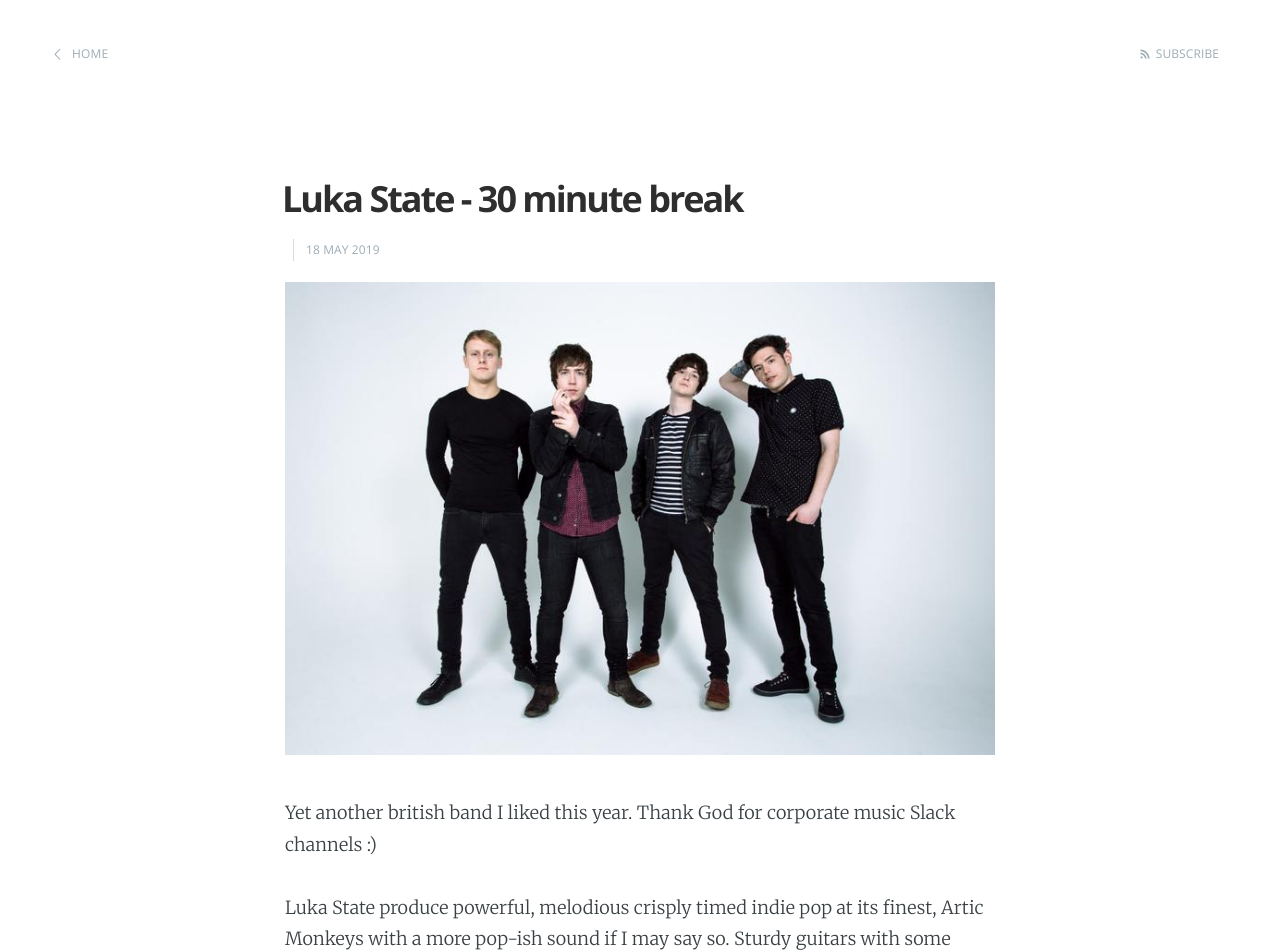
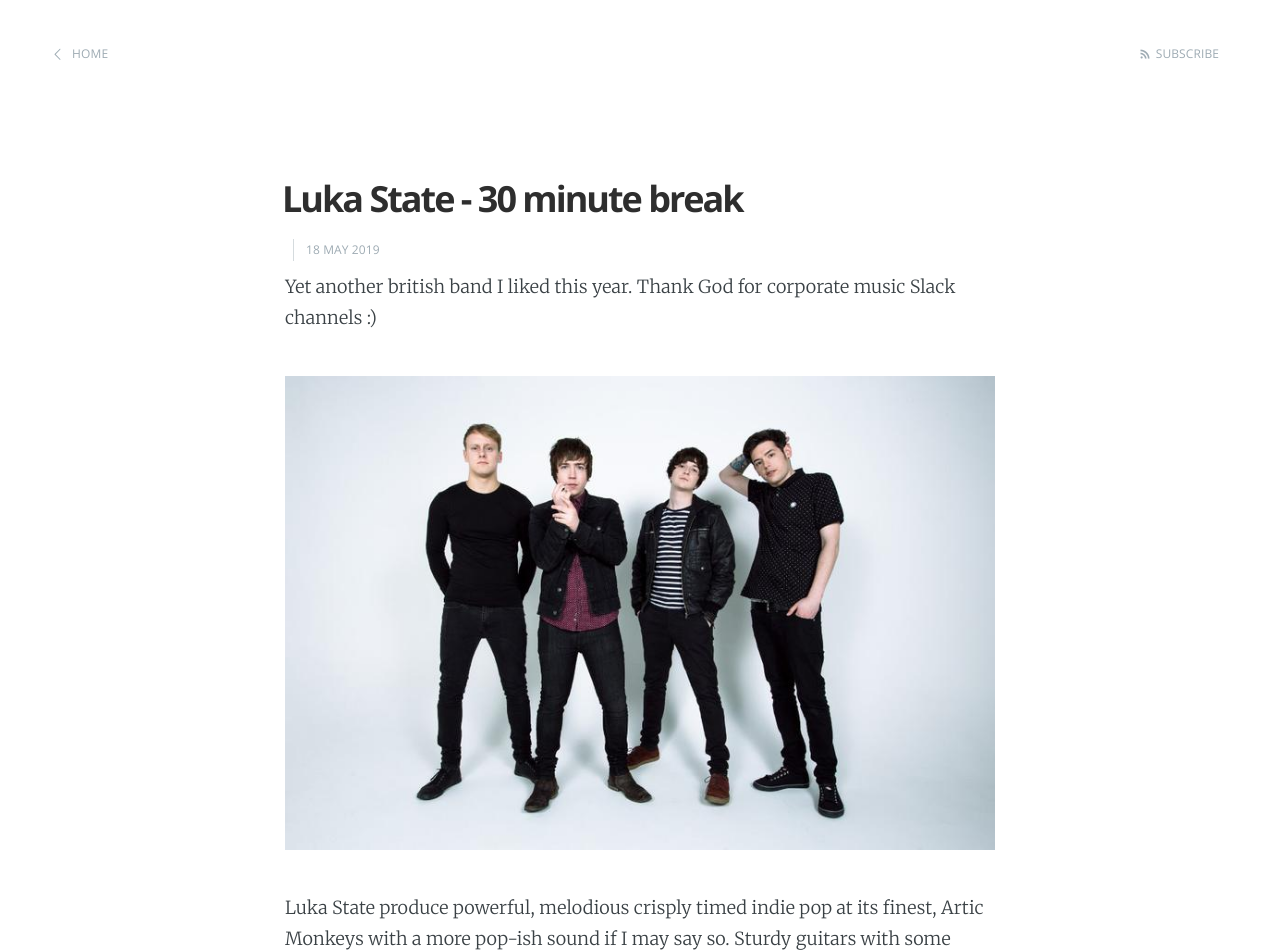
Before and after one commit to ang3lkar/little-blue-fox.com, a Jekyll site: the page built from _posts/2019-05-18-luka-state-30-minute-break.md, in a window 1280 px wide. Shown: the top 952 px of the page. Built offline with Jekyll 4.4.1, drawn with Linux system fonts in a browser that asks for light colours.

Commit message:
Move image

```diff
--- a/_posts/2019-05-18-luka-state-30-minute-break.md
+++ b/_posts/2019-05-18-luka-state-30-minute-break.md
@@ -4,9 +4,9 @@ title: Luka State - 30 minute break
 date: 2019-05-18 18:34 +0300
 ---
 
+Yet another british band I liked this year. Thank God for corporate music Slack channels :)
+
 ![The Luka State](/assets/images/luka-state.jpg)
-
-Yet another british band I liked this year. Thank God for corporate music Slack channels :)
 
 Luka State produce powerful, melodious crisply timed indie pop at its finest, Artic Monkeys with a more pop-ish sound if I may say so. Sturdy guitars with some infused electronic elements here and there.
 
```
